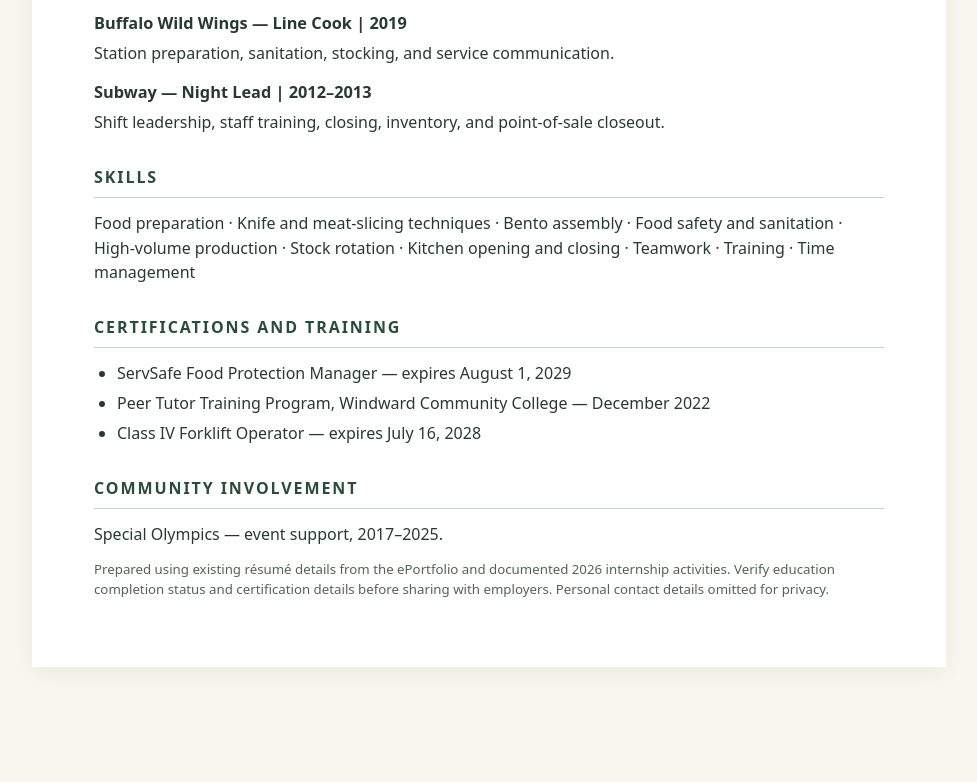
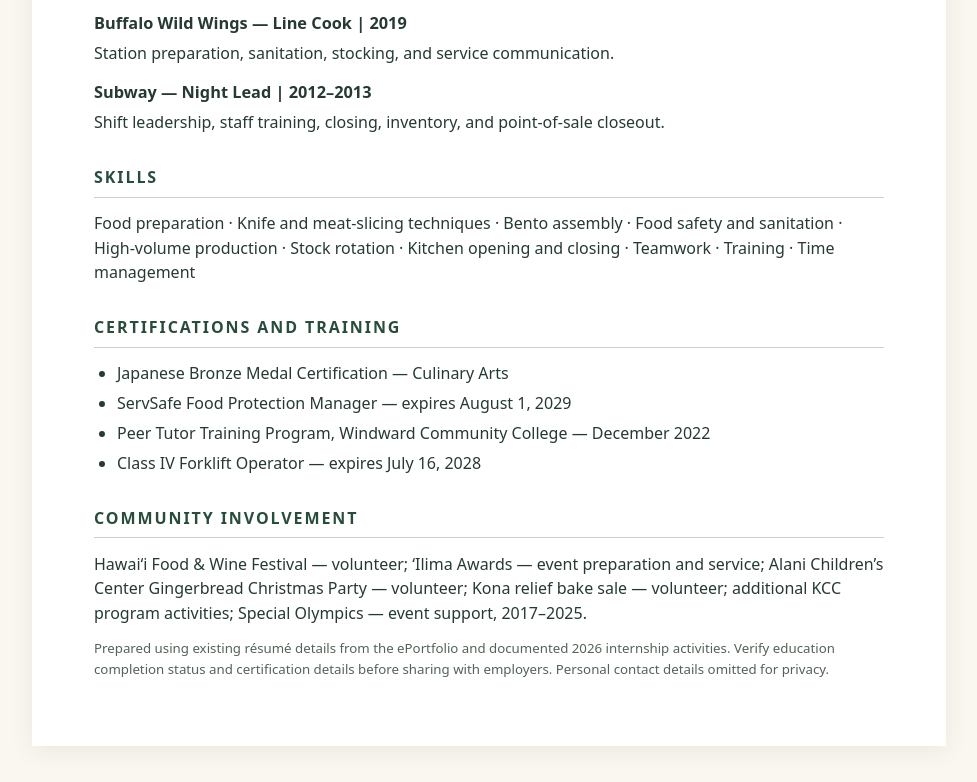
Before and after one commit to dkahele7/dkahele7.github.io, a plain HTML site: page resume.html in a window 1280 px wide. Shown: the part 873-1655 px from the top of the page, without its empty margins (151-1128 px from the left). Before the commit the page ends 1576 px from the top, so only its background shows below. Drawn offline with Linux system fonts and the light colour scheme.

Commit message:
Add Japanese Bronze Medal certification and culinary community contributions to résumé

```diff
--- a/resume.html
+++ b/resume.html
@@ -13,6 +13,6 @@
 <h3>Buffalo Wild Wings — Line Cook | 2019</h3><p>Station preparation, sanitation, stocking, and service communication.</p>
 <h3>Subway — Night Lead | 2012–2013</h3><p>Shift leadership, staff training, closing, inventory, and point-of-sale closeout.</p>
 <h2>Skills</h2><p>Food preparation · Knife and meat-slicing techniques · Bento assembly · Food safety and sanitation · High-volume production · Stock rotation · Kitchen opening and closing · Teamwork · Training · Time management</p>
-<h2>Certifications and Training</h2><ul><li>ServSafe Food Protection Manager — expires August 1, 2029</li><li>Peer Tutor Training Program, Windward Community College — December 2022</li><li>Class IV Forklift Operator — expires July 16, 2028</li></ul>
-<h2>Community Involvement</h2><p>Special Olympics — event support, 2017–2025.</p>
+<h2>Certifications and Training</h2><ul><li>Japanese Bronze Medal Certification — Culinary Arts</li><li>ServSafe Food Protection Manager — expires August 1, 2029</li><li>Peer Tutor Training Program, Windward Community College — December 2022</li><li>Class IV Forklift Operator — expires July 16, 2028</li></ul>
+<h2>Community Involvement</h2><p>Hawaiʻi Food & Wine Festival — volunteer; ʻIlima Awards — event preparation and service; Alani Children’s Center Gingerbread Christmas Party — volunteer; Kona relief bake sale — volunteer; additional KCC program activities; Special Olympics — event support, 2017–2025.</p>
 <p class="note">Prepared using existing résumé details from the ePortfolio and documented 2026 internship activities. Verify education completion status and certification details before sharing with employers. Personal contact details omitted for privacy.</p></main></body></html>
```
